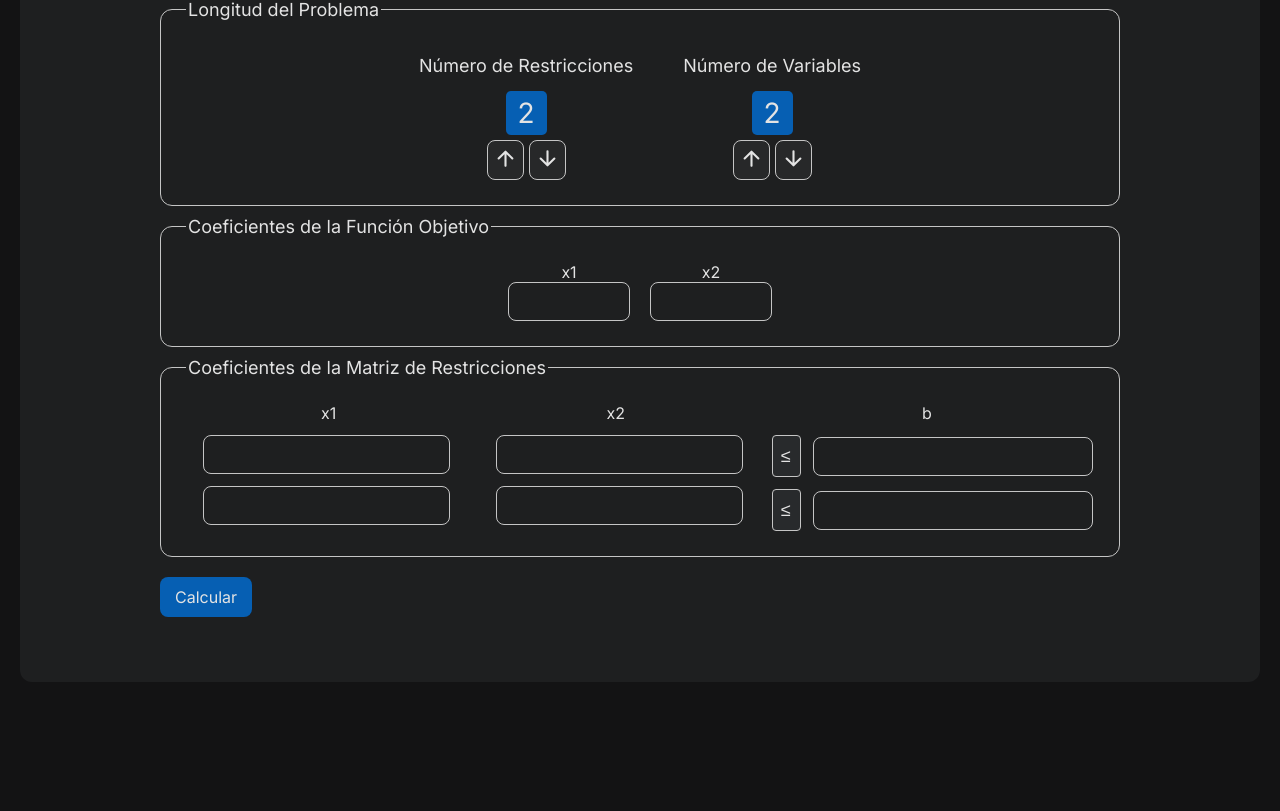
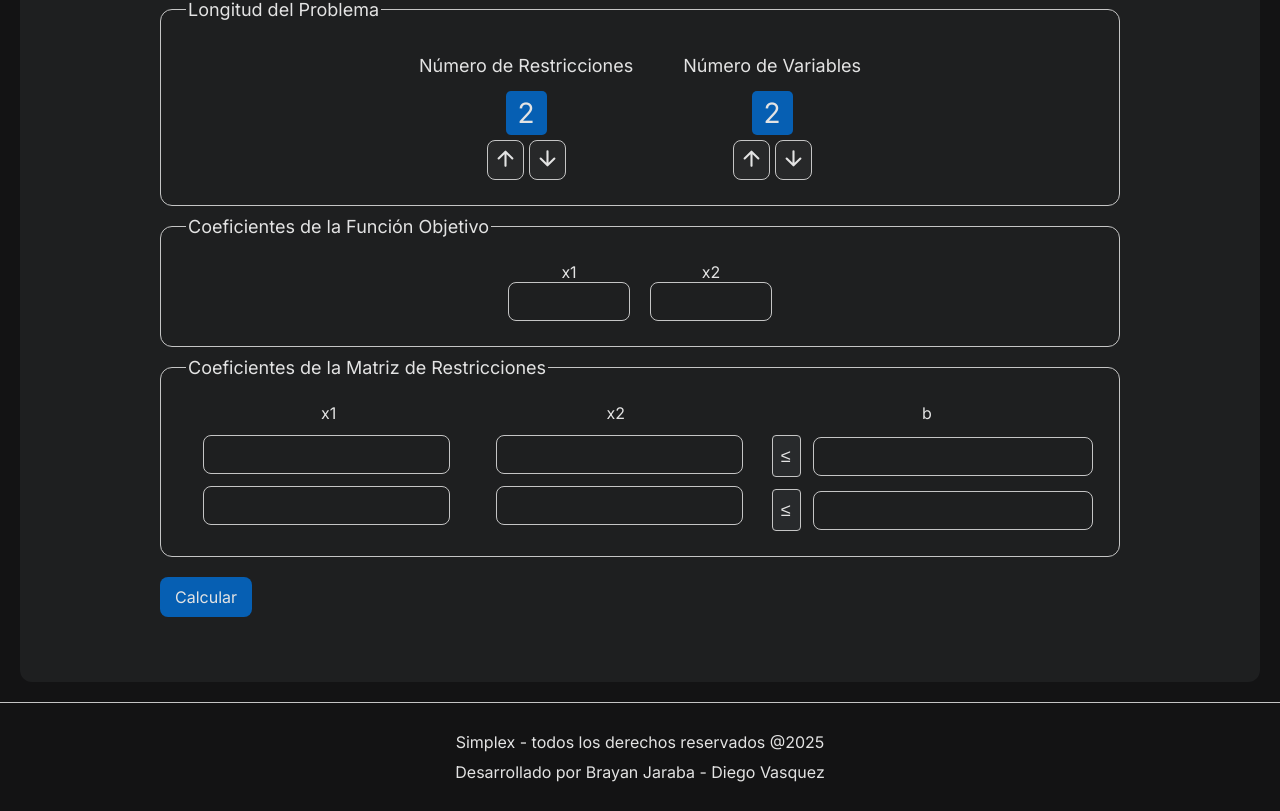
Before and after one commit to JARABRAMA/Simplex, a React (Vite) app in the folder front/: page / in a window 1280 px wide. Shown: the part 391-1202 px from the top of the page. Before the commit the page ends 1093 px from the top, so only its background shows below. Built offline with nearby package versions, Linux system fonts and the light colour scheme; no server answers.

Commit message:
feat: adding incomming and outgoing basic varables to the Table.jsx element

```diff
--- a/front/src/App.css
+++ b/front/src/App.css
@@ -99,3 +99,16 @@ section {
   margin: 20px;
   border-radius: 12px;
 }
+
+footer {
+  display: flex;
+  flex-flow: column nowrap;
+  align-items: center;
+  justify-content: center;
+  padding: 1.5rem 0;
+  border-top: solid 1px var(--atenuated-txt-color);
+}
+
+footer p {
+  margin: 5px 0;
+}
--- a/front/src/App.jsx
+++ b/front/src/App.jsx
@@ -1,5 +1,5 @@
 import { Header } from "./components/Header";
-
+import { Footer } from "./components/Footer.jsx";
 import "./App.css";
 import { Simplex } from "./components/Simplex";
 
@@ -8,6 +8,7 @@ function App() {
     <>
       <Header />
       <Simplex />
+      <Footer />
     </>
   );
 }
--- /dev/null
+++ b/front/src/components/Footer.jsx
@@ -0,0 +1,8 @@
+export function Footer() {
+  return (
+    <footer>
+      <p>Simplex - todos los derechos reservados @{new Date().getFullYear()}</p>
+      <p>Desarrollado por Brayan Jaraba - Diego Vasquez</p>
+    </footer>
+  );
+}
--- a/front/src/components/SimplexSolution.jsx
+++ b/front/src/components/SimplexSolution.jsx
@@ -3,6 +3,7 @@ import styles from "./styles/SimplexSolution.module.css";
 import { Solution } from "./Solution";
 import { useSolution } from "../hooks/useSolution";
 import { SimplexSensivility } from "./sensivility/SimplexSensivility";
+import { getIncomingAndOutgoingBasicVariables } from "../utils";
 export function SimplexSolution() {
   const { isSolved } = useSolution();
 
@@ -23,7 +24,13 @@ function IterationsSolution() {
   return (
     <main className={styles.container}>
       {iterations.map((iter, index) => {
-        return <Table key={index} iteration={iter} />;
+        const iteration = { ...iter };
+        if (index !== 0 && index !== iterations.length - 1)
+          iteration.incomingOutgoing = getIncomingAndOutgoingBasicVariables(
+            iter.basicas,
+            iterations[index - 1].basicas
+          );
+        return <Table key={index} iteration={iteration} />;
       })}
     </main>
   );
--- a/front/src/components/Table.jsx
+++ b/front/src/components/Table.jsx
@@ -6,6 +6,7 @@ export function Table({ iteration }) {
   const variables = Object.keys(iteration.tabla[0]);
   const values = iteration.tabla.map((row) => Object.values(row));
   const footerRow = iteration.Cj.map((cj, i) => cj - iteration.Zj[i]);
+
   return (
     <article className={styles.tableCard}>
       <header>
@@ -22,6 +23,13 @@ export function Table({ iteration }) {
               );
             })}
           </div>
+          {iteration.incomingOutgoing && (
+            <div className={styles.incomingOutgoing}>
+              <span>
+                {`${iteration.incomingOutgoing.incoming}  -> ${iteration.incomingOutgoing.outgoing}`}
+              </span>
+            </div>
+          )}
         </small>
       </header>
       <main>
--- a/front/src/components/styles/Table.module.css
+++ b/front/src/components/styles/Table.module.css
@@ -70,6 +70,24 @@
   display: flex;
   align-items: center;
   padding: 5px;
-
   gap: 16px;
 }
+
+.tableCard small {
+  display: flex;
+  flex-flow: column;
+  align-items: center;
+}
+
+.incomingOutgoing {
+  display: flex;
+  background: var(--bg-color);
+  color: var(--atenuated-txt-color);
+  padding: 5px 8px;
+  border-radius: 5px;
+}
+
+.tableCard footer {
+  display: flex;
+  flex-direction: row;
+}
--- a/front/src/utils.js
+++ b/front/src/utils.js
@@ -1,15 +1,14 @@
 function countDecimals(num) {
   const str = num.toString();
-    if (!str.includes(".")) return 0
+  if (!str.includes(".")) return 0;
   return str.split(".")[1].length;
 }
-
 
 // this function return a fixed number to 3 decimals if number
 // has more than 3 digits after the decimal dot
 export function formatNumber(num) {
-    if (countDecimals(num) <= 3) return num.toString()
-    return num.toFixed(3).toString()
+  if (countDecimals(num) <= 3) return num.toString();
+  return num.toFixed(3).toString();
 }
 
 export function chunkArray(array, chunkSize) {
@@ -19,3 +18,15 @@ export function chunkArray(array, chunkSize) {
   }
   return result;
 }
+
+/**
+this functions will return a list with the incoming and the outgoing basic variables
+* @param {list[string]} current: the current basic variables
+* @param {list[string]} anterior: the previous basic variables
+* @returns {{incoming: string, outgoing: string}}: the incoming and the outgoing basic variables
+**/
+export function getIncomingAndOutgoingBasicVariables(current, anterior) {
+  const incoming = current.find((variable) => !anterior.includes(variable));
+  const outgoing = anterior.find((variable) => !current.includes(variable));
+  return { incoming, outgoing };
+}
```
Lines whose indentation alone changed are shown as unchanged.
